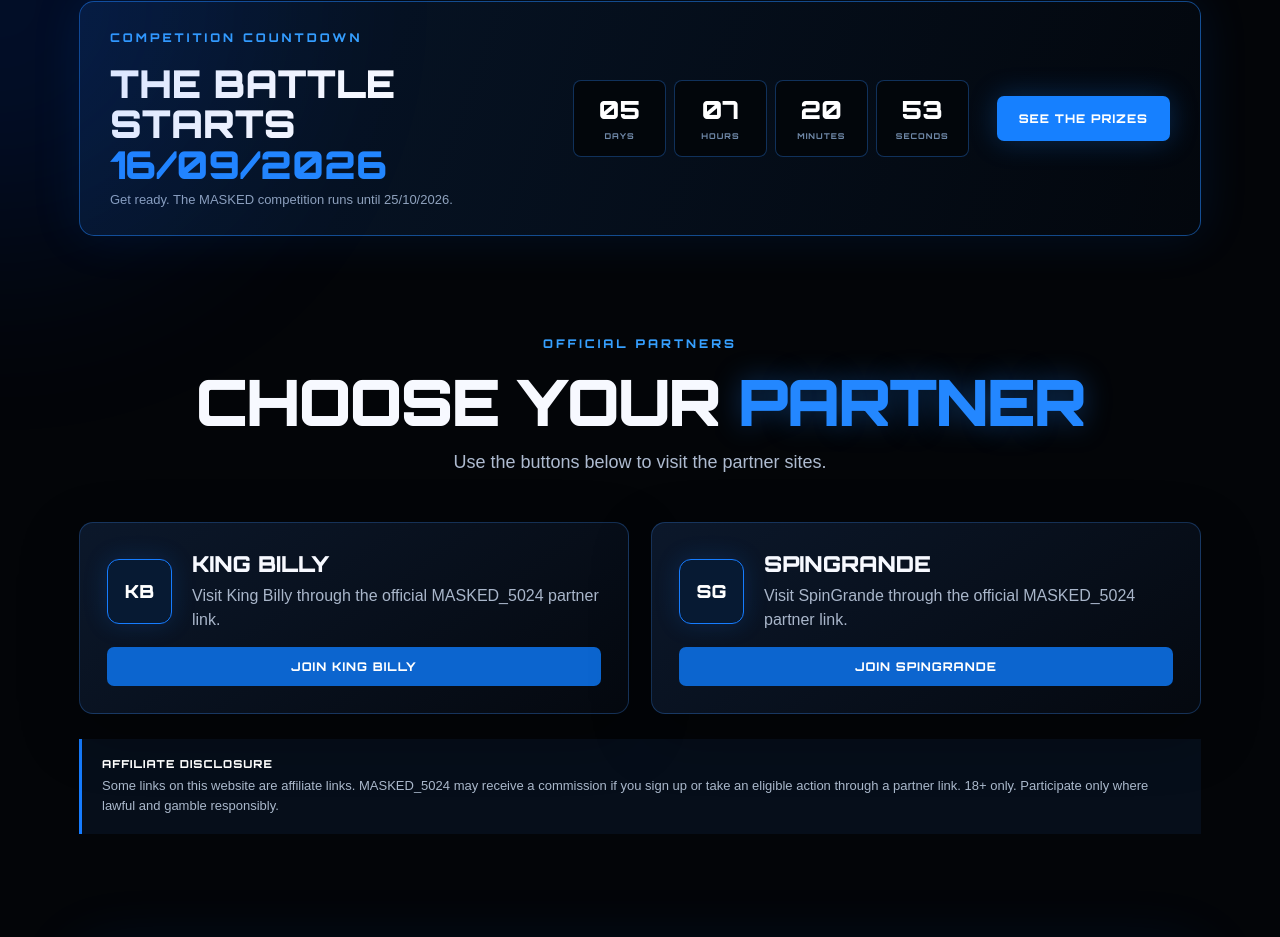
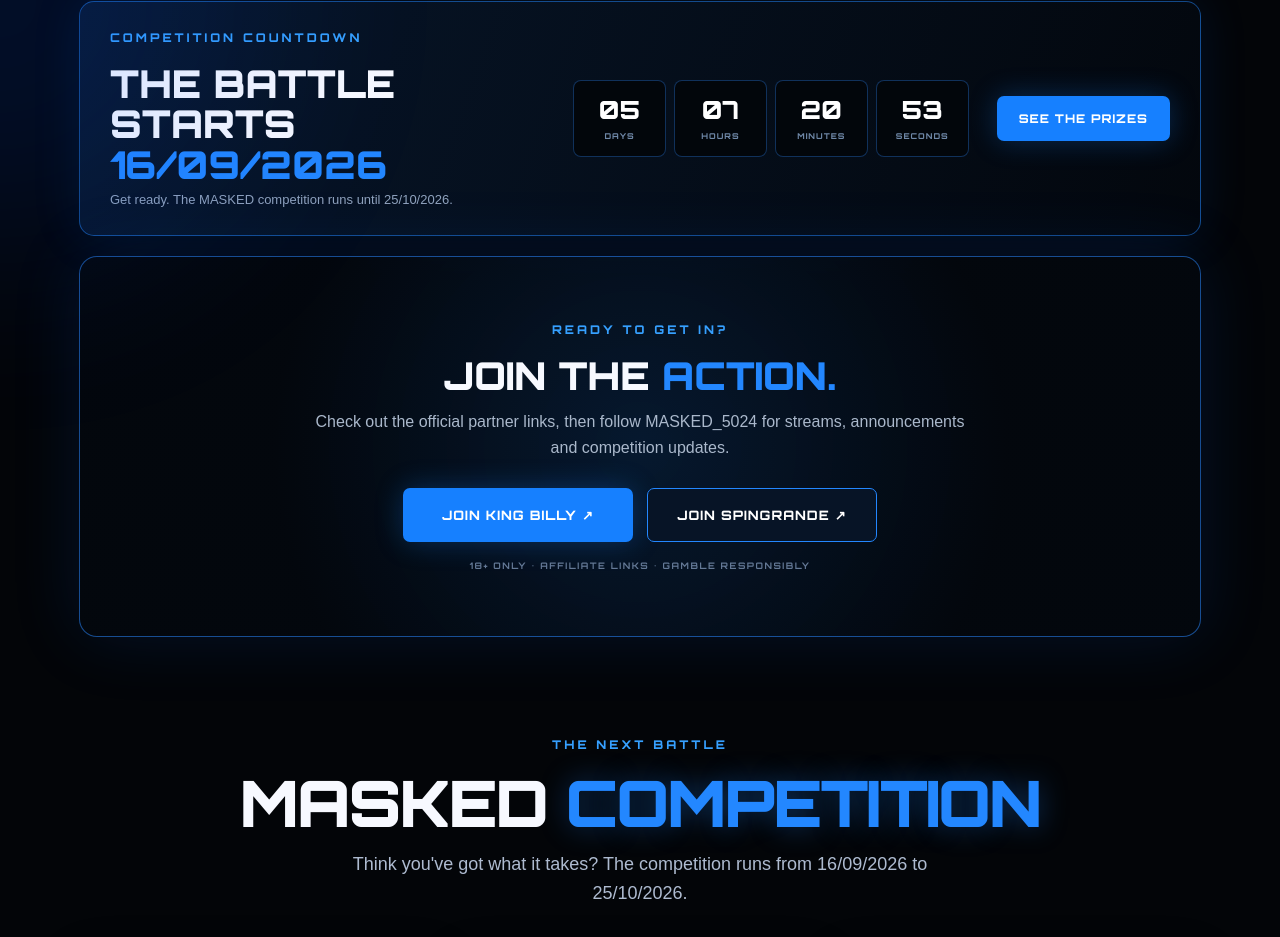
Before and after one commit to gamermasked19-cmd/masked5024.com, a plain HTML site: page index.html in a window 1280 px wide. Shown: the part 797-1734 px from the top of the page. Drawn offline with Linux system fonts and the light colour scheme.

Commit message:
Add files via upload

```diff
--- a/index.html
+++ b/index.html
@@ -17,7 +17,6 @@
   <header class="nav">
     <a class="brand" href="#top">MASKED<span>_5024</span></a>
     <nav>
-      <a href="#partners">PARTNERS</a>
       <a href="#competition">COMPETITION</a>
       <a href="#community">COMMUNITY</a>
     </nav>
@@ -55,39 +54,6 @@
           <div><strong id="seconds">00</strong><small>SECONDS</small></div>
         </div>
         <a class="btn primary launch-btn" href="#competition">SEE THE PRIZES</a>
-      </div>
-    </section>
-
-    <section id="partners" class="section">
-      <div class="section-heading">
-        <div class="eyebrow">OFFICIAL PARTNERS</div>
-        <h2>CHOOSE YOUR <span>PARTNER</span></h2>
-        <p>Use the buttons below to visit the partner sites.</p>
-      </div>
-
-      <div class="partner-grid">
-        <article class="card partner king">
-          <div class="card-icon">KB</div>
-          <div>
-            <h3>KING BILLY</h3>
-            <p>Visit King Billy through the official MASKED_5024 partner link.</p>
-          </div>
-          <a class="btn small" href="https://topkingclick.com/jxznhmfdt?utm_source=Streamers" target="_blank" rel="sponsored noopener noreferrer">JOIN KING BILLY</a>
-        </article>
-
-        <article class="card partner spin">
-          <div class="card-icon">SG</div>
-          <div>
-            <h3>SPINGRANDE</h3>
-            <p>Visit SpinGrande through the official MASKED_5024 partner link.</p>
-          </div>
-          <a class="btn small" href="https://record.trustplaypartners.com/_GEsAlwog9Eu6qHIV_SINm2Nd7ZgqdRLk/5024/" target="_blank" rel="sponsored noopener noreferrer">JOIN SPINGRANDE</a>
-        </article>
-      </div>
-
-      <div class="notice">
-        <strong>AFFILIATE DISCLOSURE</strong>
-        <span>Some links on this website are affiliate links. MASKED_5024 may receive a commission if you sign up or take an eligible action through a partner link. 18+ only. Participate only where lawful and gamble responsibly.</span>
       </div>
     </section>
 
```
Also changed, not shown: style.css (+1 -1 lines).
